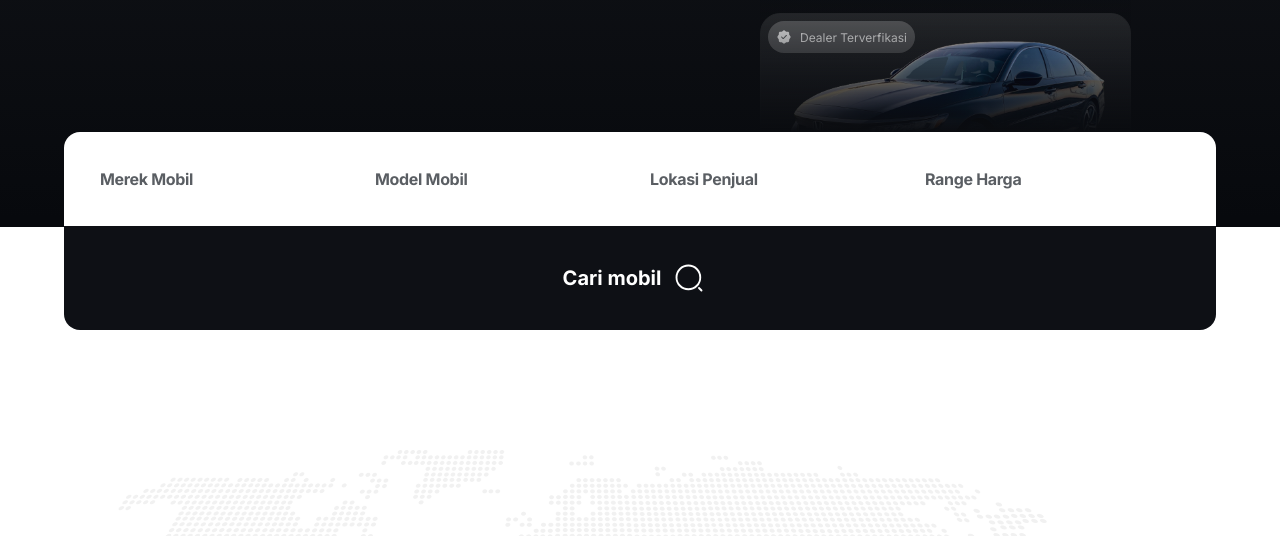
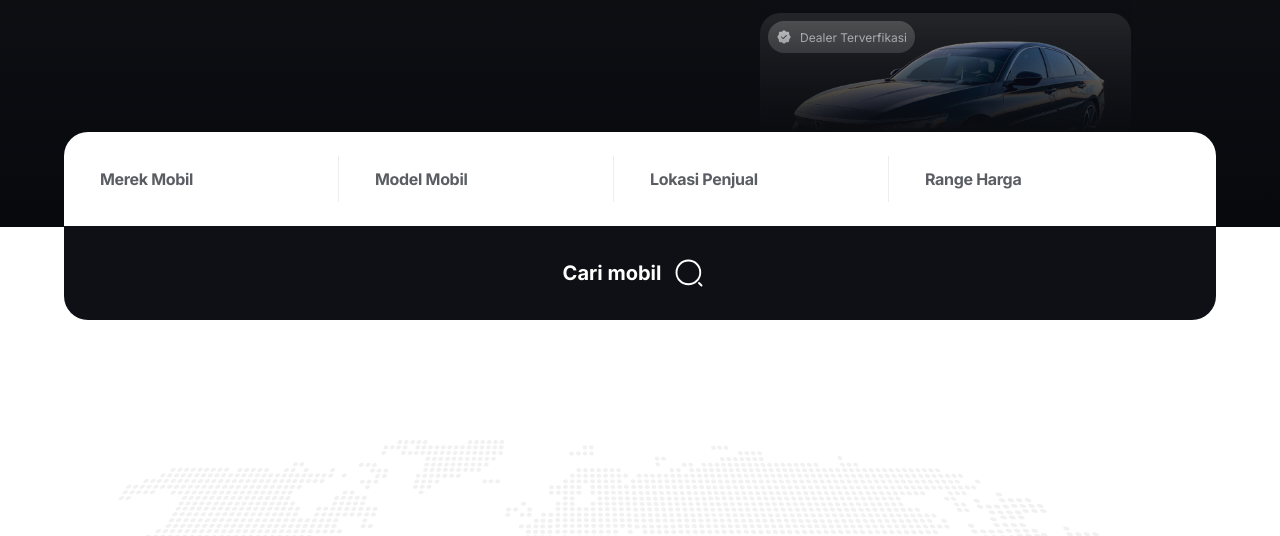
Before and after one commit to cakfan/supacars, a website: page src/index.html in a window 1280 px wide. Shown: the part 564-1100 px from the top of the page. Drawn offline with nearby package versions, Linux system fonts and the light colour scheme.

Commit message:
fix: search bar

```diff
--- a/src/index.html
+++ b/src/index.html
@@ -241,11 +241,11 @@
             </div>
           </div>
           <form
-            class="z-50 mx-auto w-[1152px] flex flex-col rounded-[16px] overflow-clip"
+            class="z-50 mx-auto w-[1152px] flex flex-col rounded-[24px] overflow-clip"
           >
             <div class="w-full h-[94px] flex items-center gap-6 p-6 bg-white">
               <select
-                class="appearance-none w-[251px] p-6 flex items-center px-3 focus:outline-none text-[16px] leading-[22px] font-bold -tracking-[0.02em] text-accent"
+                class="appearance-none w-[251px] h-fit p-3 flex items-center focus:outline-none text-[16px] leading-[22px] font-bold -tracking-[0.02em] text-accent border-r border-[#EDEDED]"
               >
                 <option value="">Merek Mobil</option>
                 <option value="merek1">Toyota</option>
@@ -255,7 +255,7 @@
                 <option value="merek3">Hyundai</option>
               </select>
               <select
-                class="w-[251px] p-6 flex items-center appearance-none px-3 focus:outline-none text-[16px] leading-[22px] font-bold tracking-[-0.02em] text-accent"
+                class="w-[251px] h-fit p-3 flex items-center appearance-none focus:outline-none text-[16px] leading-[22px] font-bold tracking-[-0.02em] text-accent border-r border-[#EDEDED]"
               >
                 <option value="">Model Mobil</option>
                 <option value="model1">MPV</option>
@@ -265,7 +265,7 @@
                 <option value="model3">Crossover</option>
               </select>
               <select
-                class="w-[251px] p-6 flex items-center appearance-none px-3 focus:outline-none text-[16px] leading-[22px] font-bold tracking-[-0.02em] text-accent"
+                class="w-[251px] h-fit p-3 flex items-center appearance-none focus:outline-none text-[16px] leading-[22px] font-bold tracking-[-0.02em] text-accent border-r border-[#EDEDED]"
               >
                 <option value="">Lokasi Penjual</option>
                 <option value="lokasi1">Jakarta</option>
@@ -275,7 +275,7 @@
                 <option value="lokasi3">Jember</option>
               </select>
               <select
-                class="w-[251px] p-6 flex items-center appearance-none px-3 focus:outline-none text-[16px] leading-[22px] font-bold tracking-[-0.02em] text-accent"
+                class="w-[251px] h-fit p-3 flex items-center appearance-none focus:outline-none text-[16px] leading-[22px] font-bold tracking-[-0.02em] text-accent"
               >
                 <option value="">Range Harga</option>
                 <option value="model1">&leq; 25jt</option>
@@ -285,7 +285,7 @@
             </div>
             <button
               type="submit"
-              class="flex items-center justify-center bg-foreground px-4 py-6 cursor-pointer"
+              class="flex items-center justify-center bg-foreground px-4 py-[19px] cursor-pointer"
             >
               <span class="text-[20px] leading-[22px] font-bold text-white"
                 >Cari mobil</span
```
Also changed, not shown: src/output.css.
